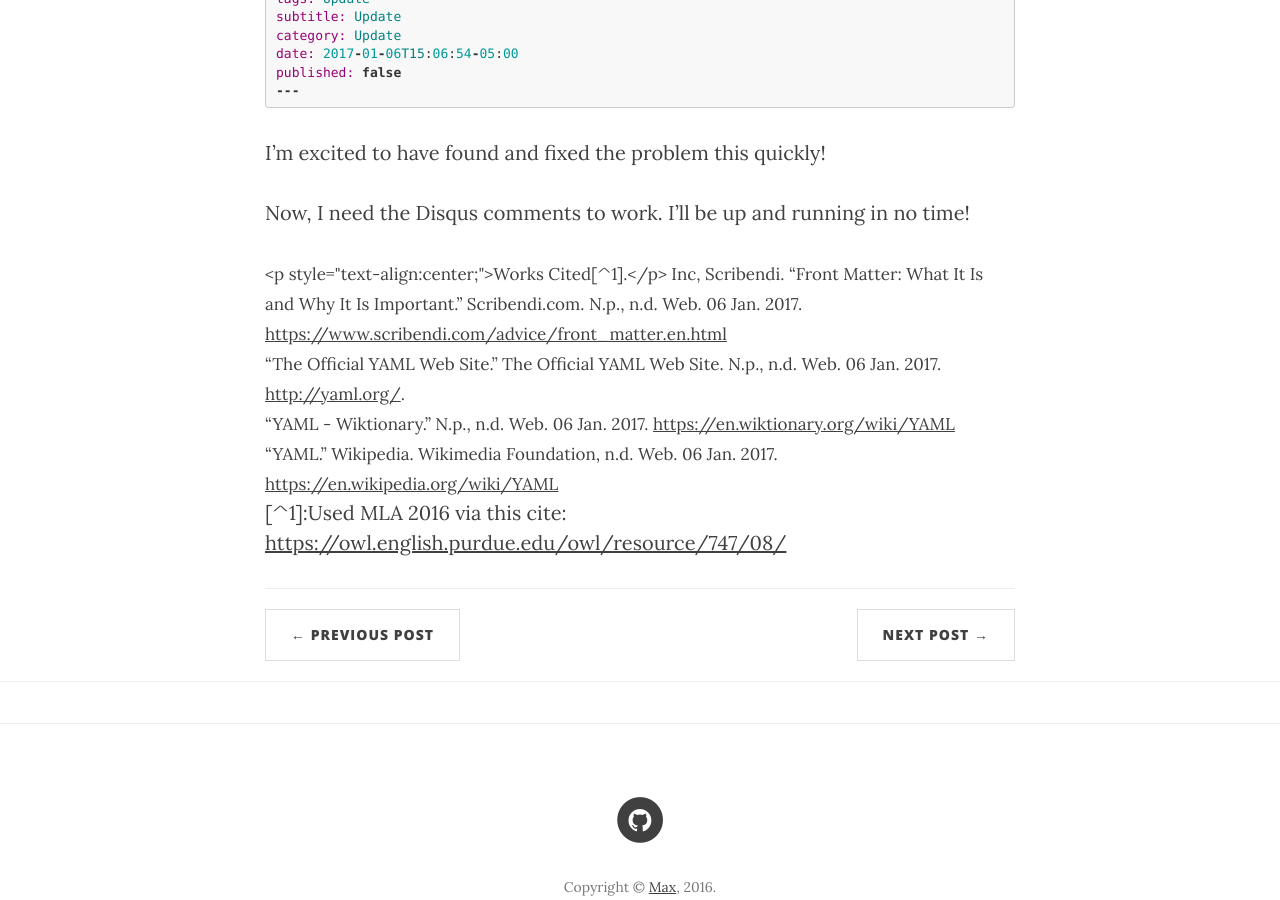
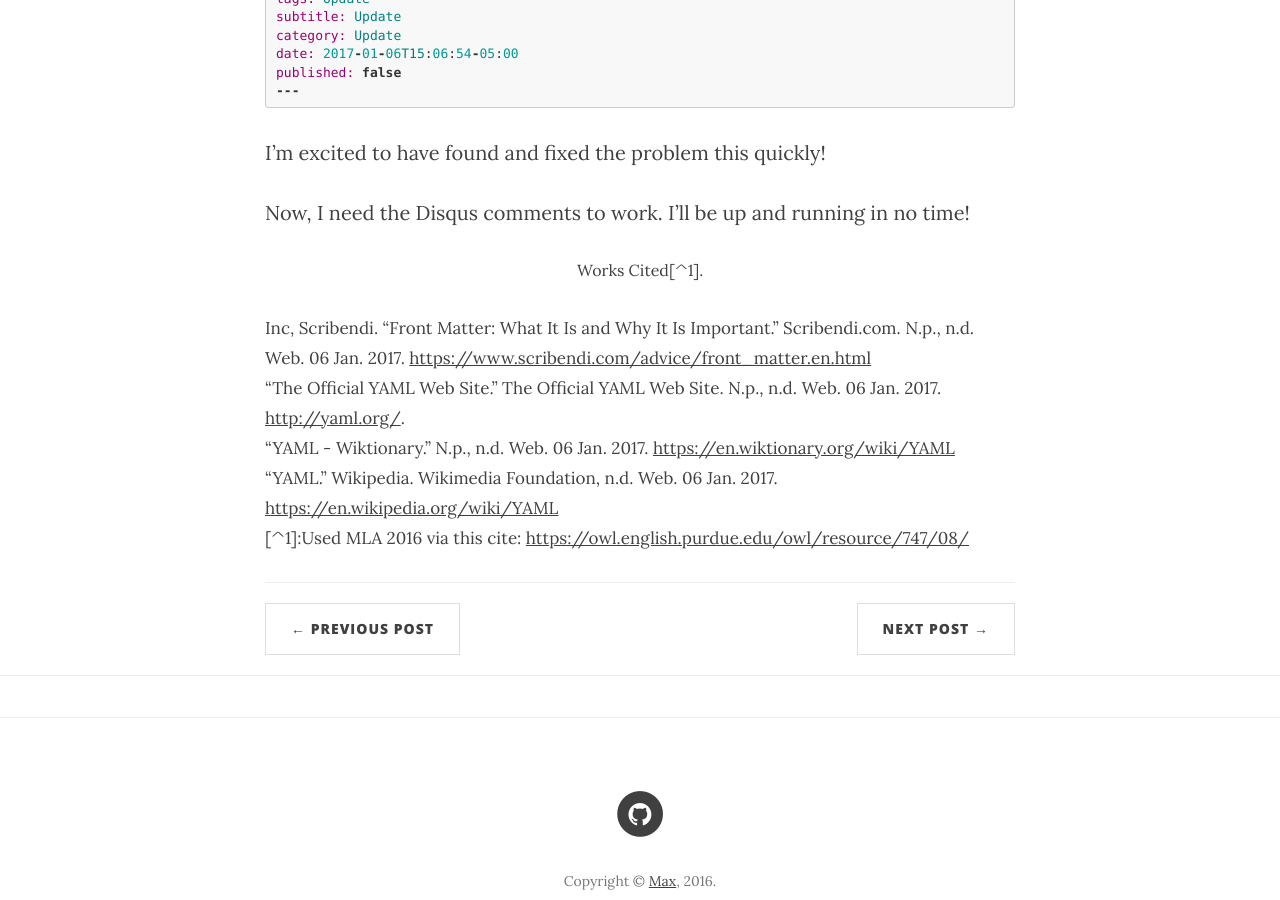
Before and after one commit to maxgrok/maxgrok.github.io_oldversion, a Jekyll site: the page built from _posts/2017-01-06-octopress-YAML-update.markdown, in a window 1280 px wide and 900 px high, scrolled down 2471 px. Built offline with Jekyll 4.4.1, drawn with Linux system fonts in a browser that asks for light colours; nearby versions of some CDN libraries; comment, search, counter and statistics services are not loaded.

Commit message:
Updating YAML post

```diff
--- a/_posts/2017-01-06-octopress-YAML-update.markdown
+++ b/_posts/2017-01-06-octopress-YAML-update.markdown
@@ -83,10 +83,11 @@ I'm excited to have found and fixed the problem this quickly!
 
 Now, I need the Disqus comments to work. I'll be up and running in no time!
 
-<small> <p style="text-align:center;">Works Cited[^1].</p>
+<p style="text-align:center; font-size: .8em;">Works Cited[^1].</p>
+<small>
 Inc, Scribendi. "Front Matter: What It Is and Why It Is Important." Scribendi.com. N.p., n.d. Web. 06 Jan. 2017. <a href="https://www.scribendi.com/advice/front_matter.en.html">https://www.scribendi.com/advice/front_matter.en.html</a><br>
 "The Official YAML Web Site." The Official YAML Web Site. N.p., n.d. Web. 06 Jan. 2017. <a href="http://yaml.org/">http://yaml.org/</a>.<br>
 "YAML - Wiktionary." N.p., n.d. Web. 06 Jan. 2017. <a href="https://en.wiktionary.org/wiki/YAML">https://en.wiktionary.org/wiki/YAML</a><br>
 "YAML." Wikipedia. Wikimedia Foundation, n.d. Web. 06 Jan. 2017. <a href="https://en.wikipedia.org/wiki/YAML">https://en.wikipedia.org/wiki/YAML</a><br>
 </small>
-[^1]:Used MLA 2016 via this cite: <a href="https://owl.english.purdue.edu/owl/resource/747/08/">https://owl.english.purdue.edu/owl/resource/747/08/</a>
+<small>[^1]:Used MLA 2016 via this cite: <a href="https://owl.english.purdue.edu/owl/resource/747/08/">https://owl.english.purdue.edu/owl/resource/747/08/</a></small>
```
